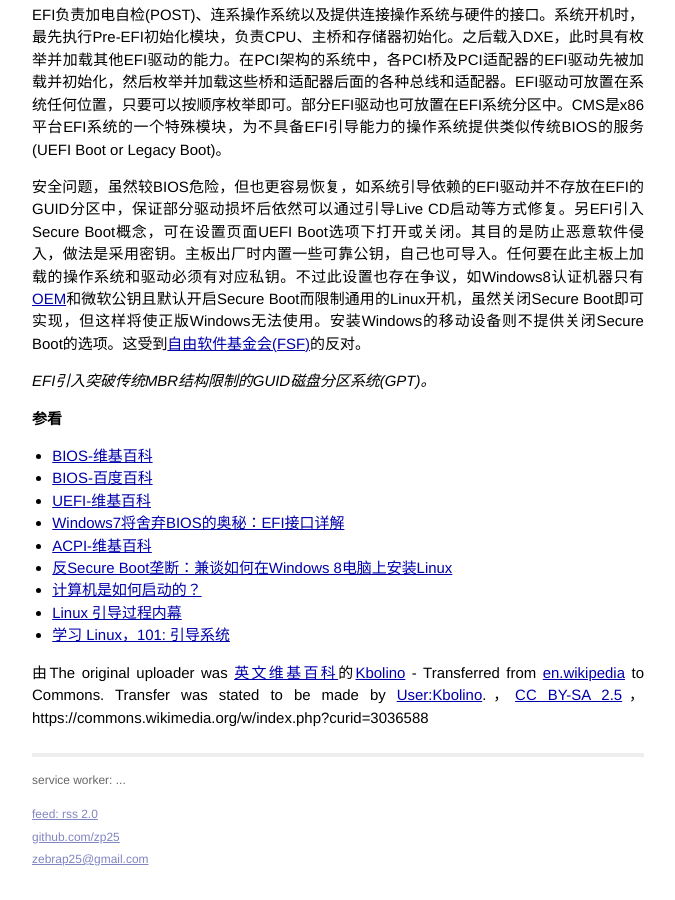
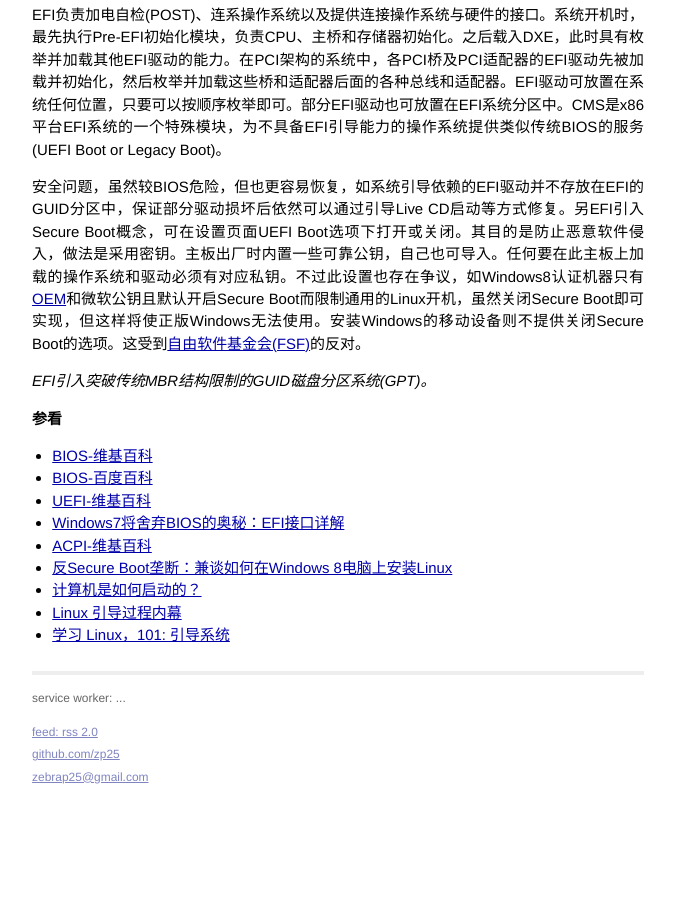
Before and after one commit to zp25/zp25.github.io, a Jekyll site: the page built from _posts/计算机原理/2014-04-25-开机过程和名词解释一.markdown, in a window 1280 px wide and 900 px high, scrolled down 1102 px. Shown: the whole window, without its empty margins (302-977 px from the left). Built offline with Jekyll 4.4.1, drawn with Linux system fonts in a browser that asks for light colours; after the commit the page ends 1920 px from its top, so only the background shows below that.

Commit message:
style: 移除无意义内容

```diff
--- a/_posts/计算机原理/2014-04-25-开机过程和名词解释一.markdown
+++ b/_posts/计算机原理/2014-04-25-开机过程和名词解释一.markdown
@@ -53,5 +53,3 @@ EFI负责加电自检(POST)、连系操作系统以及提供连接操作系统
 [uefi-forum]: http://www.uefi.org/ "Unified Extensible Firmware Interface Forum"
 [oem]: http://zh.wikipedia.org/wiki/OEM "贴牌生产"
 [fsf]: http://www.fsf.org/campaigns/ "Free Software Foundation - Current campaigns"
-
-由The original uploader was <a href="//en.wikipedia.org/wiki/" class="extiw" title="wikipedia:">英文维基百科</a>的<a href="//en.wikipedia.org/wiki/User:Kbolino" class="extiw" title="wikipedia:User:Kbolino">Kbolino</a> - Transferred from&nbsp;<span class="plainlinks"><a class="external text" href="http://en.wikipedia.org">en.wikipedia</a></span>&nbsp;to Commons. Transfer was stated to be made by <a href="//commons.wikimedia.org/wiki/User:Kbolino" title="User:Kbolino">User:Kbolino</a>.，<a href="http://creativecommons.org/licenses/by-sa/2.5" title="Creative Commons Attribution-Share Alike 2.5">CC BY-SA 2.5</a>，https://commons.wikimedia.org/w/index.php?curid=3036588
```
